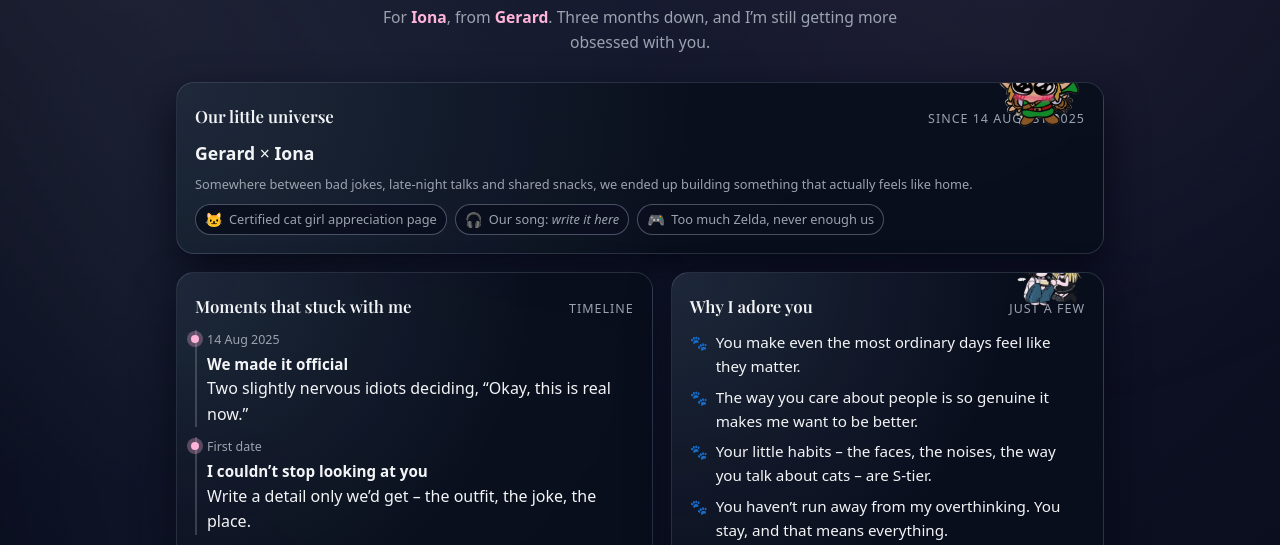
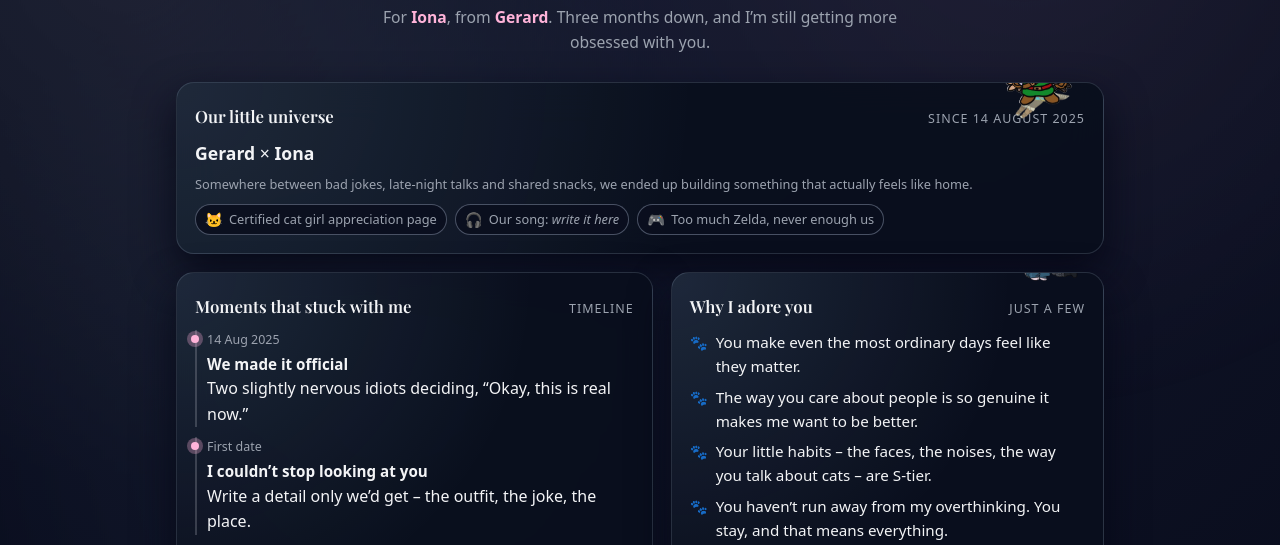
Before and after one commit to 73Lance/i-love-iona, a plain HTML site: page index.html in a window 1280 px wide. Shown: the part 204-749 px from the top of the page. Drawn offline with nearby package versions, Linux system fonts and the light colour scheme.

Commit message:
Update chibi character positions in index.html
Adjusted the vertical positioning of chibi characters in the layout.

```diff
--- a/index.html
+++ b/index.html
@@ -422,7 +422,7 @@
     }
 
     .chibi--gerard-hero {
-      top: -39px;
+      top: -60px;
       right: 24px;
       animation: floatSoft 4.6s ease-in-out infinite;
     }
@@ -443,7 +443,7 @@
     /* REASONS: Misa on top-right, mostly outside the card */
 
     .chibi--misa {
-      top: -45px;
+      top: -70px;
       right: 18px;
       transform-origin: bottom center;
       animation: hangSwing 3.6s ease-in-out infinite;
@@ -468,7 +468,7 @@
     /* LETTER: small cat hanging exactly above the centre */
 
     .chibi--cat-letter {
-      top: -47px;
+      top: -57px;
       left: 50%;
       transform: translateX(-50%);
       animation: hangSwing 3.5s ease-in-out infinite;
```
